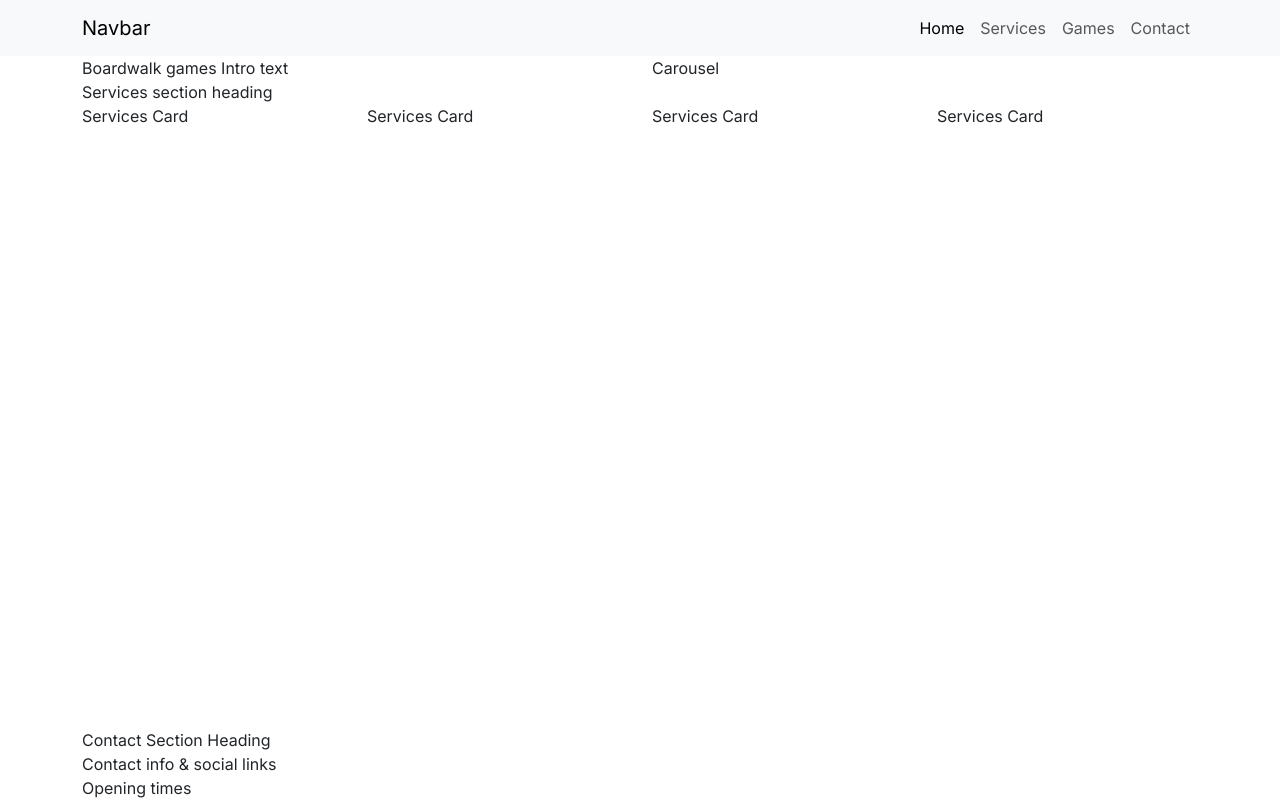
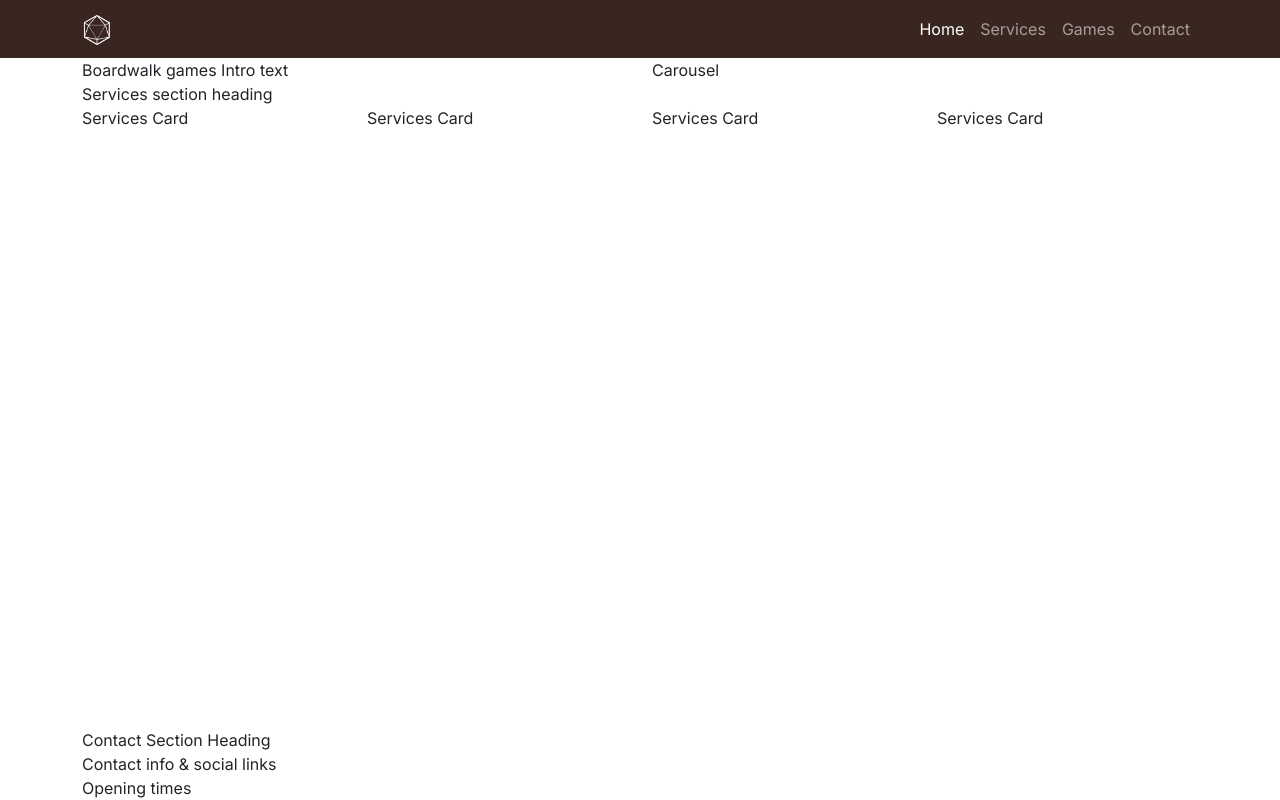
Before and after one commit to Mi-Py-1/boardwalk-games, a plain HTML site: page index.html in a window 1280 px wide. Drawn offline with nearby package versions, Linux system fonts and the light colour scheme; a web font is replaced by a local one.

Commit message:
styled navbar color and image

```diff
--- a/assetts/css/style.css
+++ b/assetts/css/style.css
@@ -27,6 +27,16 @@ color: var(--primary-color);
   color: var(--highlight-color)
 }
 
+/* Navbar */
+
+#navbar {
+  background-color: var(--primary-color);
+}
+
+#navbar .logo {
+  width: 30px;
+}
+
 /* Grid visualisation for css testing */
 
 /* .container, .row {
--- a/index.html
+++ b/index.html
@@ -24,9 +24,11 @@
 <!-- Classes on body set to work with mt-auto on footer to ensure it always stays at the bottom of the page-->
 <body class="d-flex flex-column min-vh-100">
     <!-- Navigation -->
-    <nav class="navbar navbar-expand-lg bg-body-tertiary">
+    <nav id="navbar" class="navbar navbar-expand-lg" data-bs-theme="dark">
         <div class="container">
-          <a class="navbar-brand" href="index.html">Navbar</a>
+          <a class="navbar-brand" href="index.html">
+            <img src="assetts/images/logo-sm-white.png" alt="Boardwalk Games logo" class="logo">
+        </a>
           <button class="navbar-toggler" type="button" data-bs-toggle="collapse" data-bs-target="#navbarNav" aria-controls="navbarNav" aria-expanded="false" aria-label="Toggle navigation">
             <span class="navbar-toggler-icon"></span>
           </button>
```
